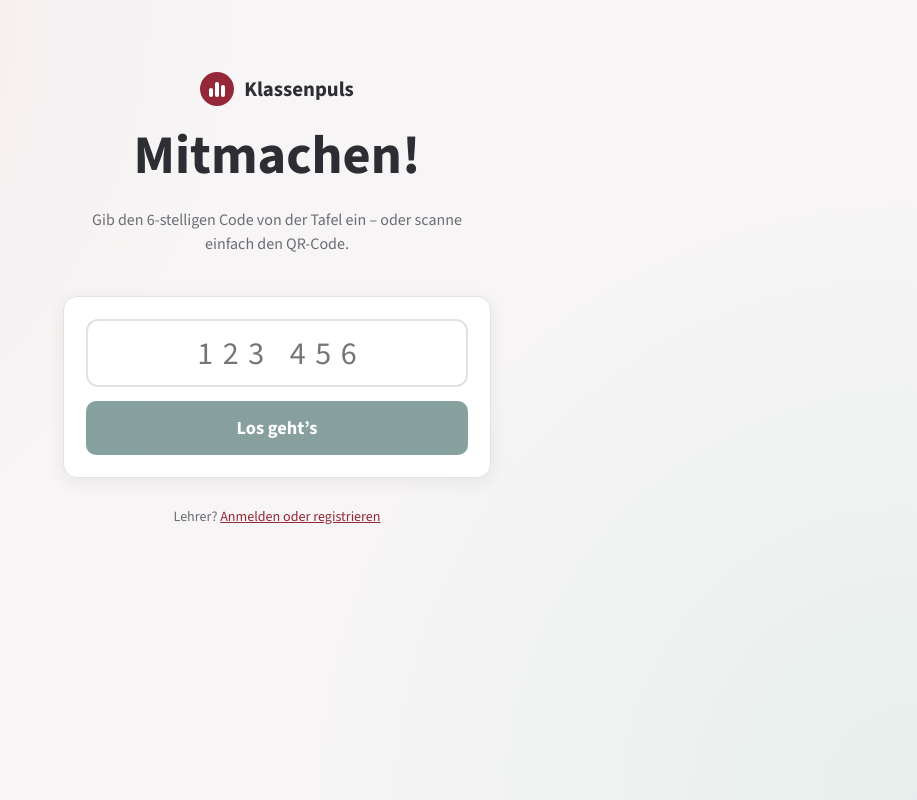
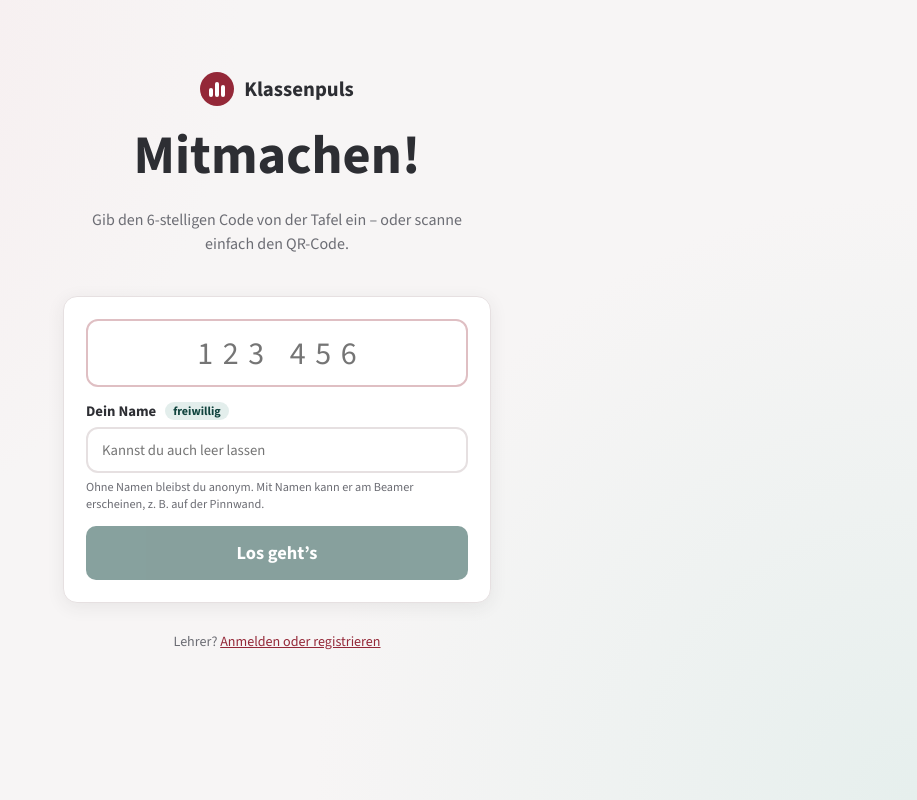
Before and after one commit to pingun/Klassenpuls, a React (Vite) app: page / in a window 1280 px wide. Shown: the whole page, without its empty margins (363-1280 px from the left). Built offline with nearby package versions, Linux system fonts and the light colour scheme; no server answers.

Commit message:
Freiwilliger Name für Schüler, Cursor startet im Code-Feld

```diff
--- /dev/null
+++ b/src/components/NameField.jsx
@@ -0,0 +1,13 @@
+import { NAME_MAX } from '../supabase'
+
+// Freiwilliges Namensfeld für Schüler – bewusst als optional gekennzeichnet
+export default function NameField({ value, onChange, autoFocus = false }) {
+  return (
+    <label className="field name-field">
+      <span>Dein Name <span className="optional-badge">freiwillig</span></span>
+      <input type="text" value={value} maxLength={NAME_MAX} autoComplete="nickname" autoFocus={autoFocus}
+        placeholder="Kannst du auch leer lassen" onChange={(e) => onChange(e.target.value)} />
+      <small className="muted">Ohne Namen bleibst du anonym. Mit Namen kann er am Beamer erscheinen, z. B. auf der Pinnwand.</small>
+    </label>
+  )
+}
--- a/src/components/Results.jsx
+++ b/src/components/Results.jsx
@@ -125,6 +125,7 @@ function ScaleResults({ q, answers }) {
 
 function OpenResults({ q, answers }) {
   const texts = answers.map((a) => a.text).filter(Boolean)
+  const notes = answers.filter((a) => a.text).map((a) => ({ text: a.text, name: a._name }))
   if (q.settings?.display === 'cloud') {
     const freq = new Map()
     texts.forEach((t) => {
@@ -145,7 +146,12 @@ function OpenResults({ q, answers }) {
   }
   return (
     <div className="wall">
-      {texts.map((t, i) => <div className="note" key={i} style={{ background: pastel(i) }}>{t}</div>)}
+      {notes.map((n, i) => (
+        <div className="note" key={i} style={{ background: pastel(i) }}>
+          {n.text}
+          {n.name && <span className="note-name">– {n.name}</span>}
+        </div>
+      ))}
     </div>
   )
 }
@@ -157,7 +163,7 @@ function PinResults({ q, answers }) {
   return (
     <div className="pin-stage">
       <CroppedImage url={url} crop={q.settings.crop} dims={{ w: q.settings.image_w, h: q.settings.image_h }} maxHeight="var(--pin-max-h, 58vh)" className="pin-frame">
-        {pins.map((a, i) => <span key={i} className="pin-dot" style={{ left: `${a.x * 100}%`, top: `${a.y * 100}%` }} />)}
+        {pins.map((a, i) => <span key={i} className="pin-dot" title={a._name || undefined} style={{ left: `${a.x * 100}%`, top: `${a.y * 100}%` }} />)}
       </CroppedImage>
       {!pins.length && <div className="muted" style={{ marginTop: 10, fontWeight: 600 }}>Noch keine Pins – scannt den QR-Code und tippt auf das Bild!</div>}
     </div>
--- a/src/pages/Home.jsx
+++ b/src/pages/Home.jsx
@@ -1,9 +1,12 @@
 import { useState } from 'react'
 import { Link, useNavigate } from 'react-router-dom'
 import Logo from '../components/Logo'
+import NameField from '../components/NameField'
+import { getParticipantName, setParticipantName } from '../supabase'
 
 export default function Home({ auth }) {
   const [code, setCode] = useState('')
+  const [name, setName] = useState(getParticipantName)
   const nav = useNavigate()
   const clean = code.replace(/\D/g, '').slice(0, 6)
 
@@ -14,11 +17,12 @@ export default function Home({ auth }) {
         <h1>Mitmachen!</h1>
         <p className="muted">Gib den 6-stelligen Code von der Tafel ein – oder scanne einfach den QR-Code.</p>
       </div>
-      <form className="card stack" onSubmit={(e) => { e.preventDefault(); if (clean.length === 6) nav(`/j/${clean}`) }}>
+      <form className="card stack" onSubmit={(e) => { e.preventDefault(); if (clean.length === 6) { setParticipantName(name); nav(`/j/${clean}`) } }}>
         <input
-          type="text" className="code-input" inputMode="numeric" autoComplete="off" placeholder="123 456"
+          type="text" className="code-input" inputMode="numeric" autoComplete="off" placeholder="123 456" autoFocus
           value={clean} onChange={(e) => setCode(e.target.value)} aria-label="Umfrage-Code"
         />
+        <NameField value={name} onChange={setName} />
         <button className="btn big mint" style={{ width: '100%', justifyContent: 'center' }} disabled={clean.length !== 6}>Los geht’s</button>
       </form>
       <p className="center muted small" style={{ marginTop: 28 }}>
--- a/src/pages/Join.jsx
+++ b/src/pages/Join.jsx
@@ -1,6 +1,7 @@
 import { useCallback, useEffect, useState } from 'react'
 import { useParams, Link } from 'react-router-dom'
-import { supabase, participantId, errorText } from '../supabase'
+import { supabase, participantId, errorText, getParticipantName, setParticipantName } from '../supabase'
+import NameField from '../components/NameField'
 import { pastel } from '../components/Results'
 import Logo from '../components/Logo'
 import CroppedImage from '../components/CroppedImage'
@@ -85,7 +86,8 @@ export default function Join() {
 function Shell({ title, children }) {
   return (
     <div className="student">
-      <div className="row" style={{ marginBottom: 18 }}><Logo /><b className="grow">{title || 'Klassenpuls'}</b></div>
+      <div className="row" style={{ marginBottom: 12 }}><Logo /><b className="grow">{title || 'Klassenpuls'}</b></div>
+      {title && <NameBar />}
       {children}
     </div>
   )
@@ -105,7 +107,7 @@ function QuestionForm({ q, code, initial, onDone }) {
 
   async function send() {
     setBusy(true); setErr('')
-    const { error } = await supabase.rpc('submit_response', { p_code: code, p_question_id: q.id, p_participant: participantId(), p_answer: answer })
+    const { error } = await supabase.rpc('submit_response', { p_code: code, p_question_id: q.id, p_participant: participantId(), p_answer: answer, p_name: getParticipantName() || null })
     setBusy(false)
     if (error) return setErr(errorText(error))
     onDone(answer)
@@ -236,3 +238,28 @@ function PinInput({ q, value, onChange }) {
     </div>
   )
 }
+
+// Kleine Leiste: anonym oder mit (freiwilligem) Namen teilnehmen
+function NameBar() {
+  const [name, setName] = useState(getParticipantName)
+  const [editing, setEditing] = useState(false)
+  const [draft, setDraft] = useState(name)
+  if (editing) {
+    return (
+      <form className="card name-bar-edit" onSubmit={(e) => { e.preventDefault(); setName(setParticipantName(draft)); setEditing(false) }}>
+        <NameField value={draft} onChange={setDraft} autoFocus />
+        <div className="row">
+          <button className="btn small">Übernehmen</button>
+          <button type="button" className="btn ghost small" onClick={() => { setDraft(name); setEditing(false) }}>Abbrechen</button>
+        </div>
+      </form>
+    )
+  }
+  return (
+    <div className="name-bar">
+      {name
+        ? <>Du nimmst teil als <b>{name}</b> · <button onClick={() => { setDraft(name); setEditing(true) }}>ändern</button></>
+        : <>Du nimmst <b>anonym</b> teil · <button onClick={() => { setDraft(''); setEditing(true) }}>Namen angeben (freiwillig)</button></>}
+    </div>
+  )
+}
--- a/src/pages/Present.jsx
+++ b/src/pages/Present.jsx
@@ -29,7 +29,7 @@ export default function Present() {
   }, [sessionId])
 
   const loadResponses = useCallback(async () => {
-    const { data } = await supabase.from('responses').select('id, question_id, answer, participant_id').eq('session_id', sessionId)
+    const { data } = await supabase.from('responses').select('id, question_id, answer, participant_id, participant_name').eq('session_id', sessionId)
     if (data) setResponses(data)
   }, [sessionId])
 
@@ -96,8 +96,9 @@ export default function Present() {
   }, [])
 
   const q = questions[idx]
-  const answers = useMemo(() => responses.filter((r) => r.question_id === q?.id).map((r) => r.answer), [responses, q])
+  const answers = useMemo(() => responses.filter((r) => r.question_id === q?.id).map((r) => (r.participant_name ? { ...r.answer, _name: r.participant_name } : r.answer)), [responses, q])
   const participants = useMemo(() => new Set(responses.map((r) => r.participant_id)).size, [responses])
+  const names = useMemo(() => [...new Set(responses.map((r) => r.participant_name).filter(Boolean))].sort((a, b) => a.localeCompare(b, 'de')), [responses])
 
   if (err && !session) return <div className="container"><div className="alert">{err}</div><p><Link to="/dashboard">← Zurück</Link></p></div>
   if (!session) return <div className="container muted">Lade …</div>
@@ -138,7 +139,9 @@ export default function Present() {
         <Link to="/dashboard" className="btn ghost small">← Übersicht</Link>
         {live && <span className="counter" title="Geräte, die gerade verbunden sind">👥 {online} online</span>}
         <span className="counter" title="Antworten auf diese Frage">✔ {answers.length} Antworten</span>
-        <span className="muted small">{participants} Teilnehmer insgesamt</span>
+        <span className="muted small" title={names.length ? `Mit Namen: ${names.join(', ')}` : 'Alle anonym'}>
+          {participants} Teilnehmer insgesamt{names.length ? ` · ${names.length} mit Namen` : ''}
+        </span>
         <div className="grow" />
         {err && <span className="alert small">{err}</span>}
         <button className="btn ghost" onClick={() => go(-1)} disabled={idx === 0} title="Vorherige Frage (←)">←</button>
--- a/src/styles.css
+++ b/src/styles.css
@@ -287,3 +287,12 @@ table.simple .btn { white-space: nowrap; }
 .ms-btn:hover { background: #f3f3f3; filter: none; }
 .or-line { display: flex; align-items: center; gap: 10px; color: var(--ink-soft); font-size: .85rem; }
 .or-line::before, .or-line::after { content: ''; flex: 1; height: 1px; background: var(--line); }
+
+/* Freiwilliger Name der Schüler */
+.name-field input { font-weight: 400; }
+.name-field small { display: block; margin-top: 6px; font-weight: 400; line-height: 1.35; }
+.optional-badge { display: inline-block; margin-left: 6px; padding: 1px 8px; border-radius: 999px; background: var(--accent-soft); color: var(--accent); font-size: .75rem; font-weight: 700; vertical-align: 1px; }
+.name-bar { font-size: .9rem; color: var(--ink-soft); margin-bottom: 14px; }
+.name-bar button { font: inherit; background: none; border: 0; padding: 0; color: var(--brand); text-decoration: underline; cursor: pointer; }
+.name-bar-edit { margin-bottom: 14px; display: flex; flex-direction: column; gap: 10px; }
+.note-name { display: block; margin-top: 8px; font-size: .85rem; font-weight: 600; opacity: .7; }
--- a/src/supabase.js
+++ b/src/supabase.js
@@ -139,3 +139,15 @@ export function captureOAuthError() {
   } catch { /* ignorieren */ }
   window.history.replaceState(null, '', window.location.pathname + '#/login')
 }
+
+// Freiwilliger Anzeigename der Schüler (nur auf diesem Gerät gespeichert)
+const NAME_KEY = 'klassenpuls.name'
+export const NAME_MAX = 40
+export function getParticipantName() {
+  try { return localStorage.getItem(NAME_KEY) || '' } catch { return '' }
+}
+export function setParticipantName(name) {
+  const clean = (name || '').replace(/\s+/g, ' ').trim().slice(0, NAME_MAX)
+  try { if (clean) localStorage.setItem(NAME_KEY, clean); else localStorage.removeItem(NAME_KEY) } catch { /* privater Modus */ }
+  return clean
+}
```
Also changed, not shown: 1 other file (tests, documents, lock files or other folders).
